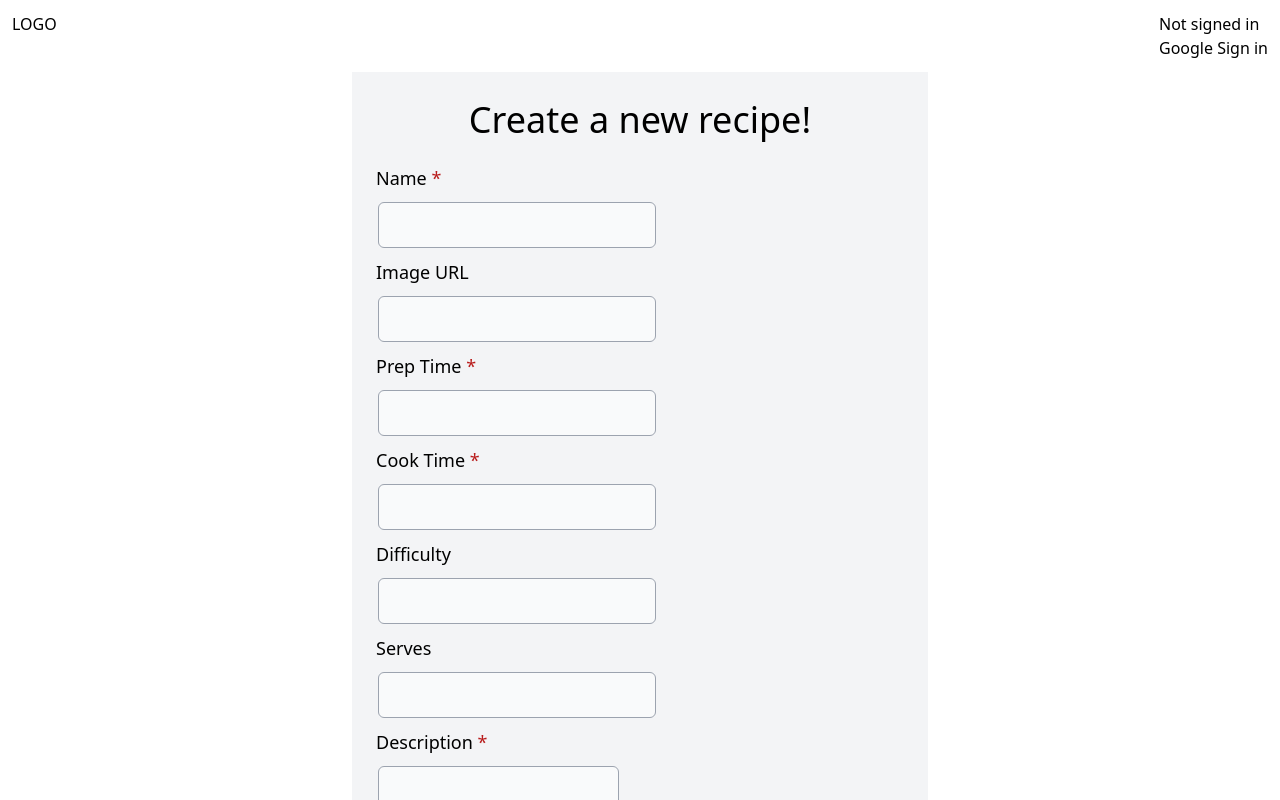
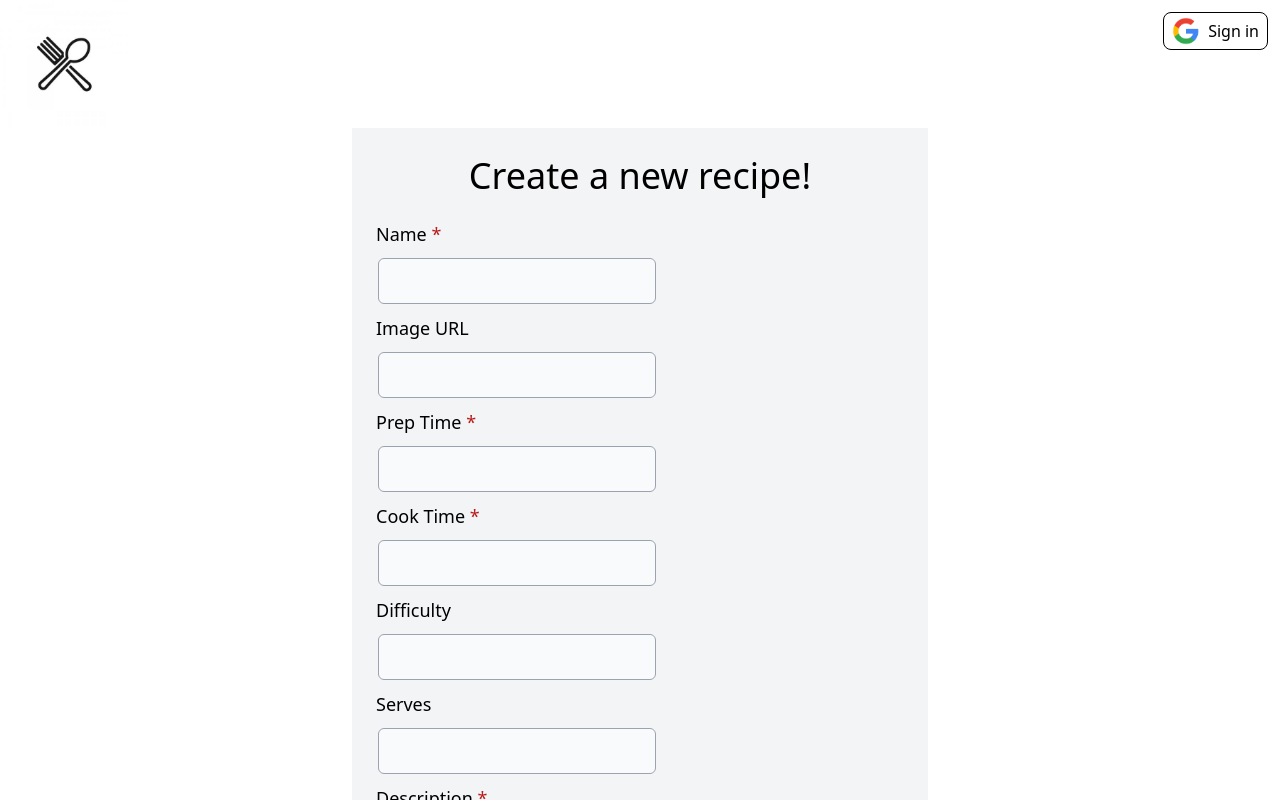
Before and after one commit to cryptus-neoxys/recipes, a Next.js app: page /recipe/new in a window 1280 px wide. Shown: the top 800 px of the page. Built offline with nearby package versions, Linux system fonts and the light colour scheme; no server answers; the database is empty.

Commit message:
updated nav

```diff
--- a/components/Nav.js
+++ b/components/Nav.js
@@ -6,8 +6,10 @@ export const Nav = () => {
   const [session, loading] = useSession();
 
   return (
-    <div className="flex flex-row justify-between p-3">
-      <div>LOGO</div>
+    <div className="flex flex-row justify-between ">
+      <div>
+        <img src={"/logo.jpg"} className="h-32" />
+      </div>
       {/* <div className="flex">
         <div className="mx-2">
           <Link href={"/"}>Home</Link>
@@ -19,17 +21,29 @@ export const Nav = () => {
           <Link href={"/team"}>Team</Link>
         </div>
       </div> */}
-      <div>
+      <div className="p-3">
         {session ? (
-          <>
-            Signed in as {session.user.email} <br />
-            <button onClick={() => signOut()}>Sign out</button>
-          </>
+          <div
+            className="flex flex-row items-center justify-center p-1 px-2 border border-black rounded-lg cursor-pointer"
+            onClick={() => {
+              let r = confirm("Do you want to logout?");
+              if (r) {
+                signOut();
+              }
+            }}
+          >
+            <img src={session.user.image} className="h-8 rounded-full" />
+            {session.user.name} <br />
+            {/* <button onClick={() => signOut()}>Sign out</button> */}
+          </div>
         ) : (
-          <>
-            Not signed in <br />
-            <button onClick={() => signIn("google")}>Google Sign in</button>
-          </>
+          <div
+            className="flex flex-row items-center justify-center p-1 px-2 border border-black rounded-lg cursor-pointer"
+            onClick={() => signIn("google")}
+          >
+            <img src="/google_logo.png" className="pr-2 h-7" />
+            Sign in
+          </div>
         )}
       </div>
     </div>
```
Also changed, not shown: public/google_logo.png (added), public/logo.jpg (added).
